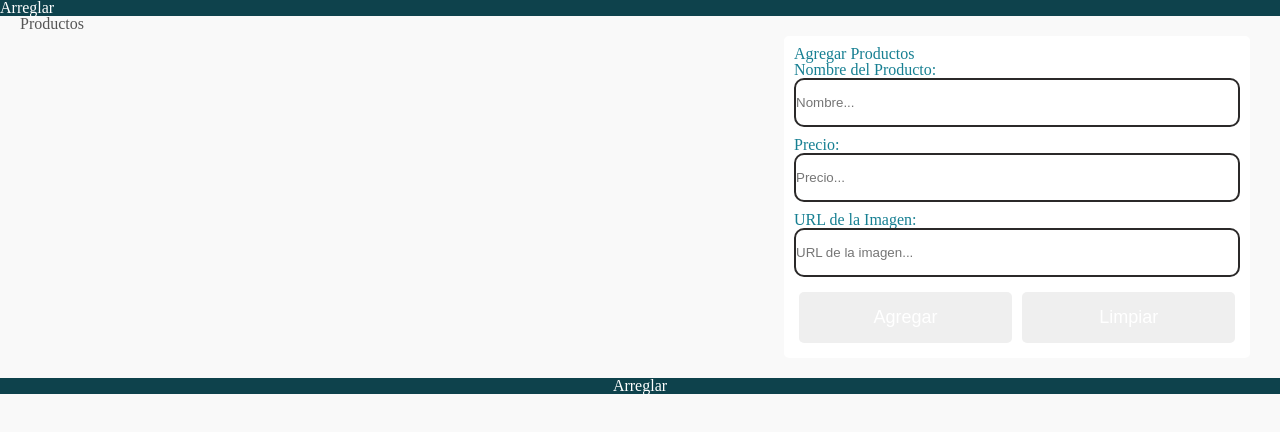
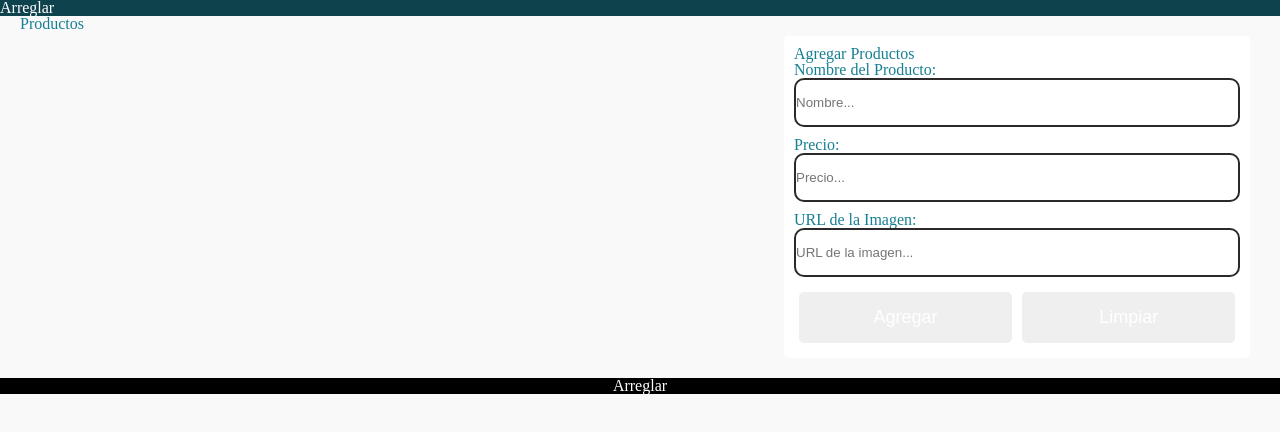
Before and after one commit to DmenT2602/Alura-Geek, a website: page index.html in a window 1280 px wide. Drawn offline with nearby package versions, Linux system fonts and the light colour scheme; files that its build step writes are made by us from their sources.

Commit message:
Add files via upload
Arreglo de formulario

```diff
--- a/styles/style.css
+++ b/styles/style.css
@@ -6,14 +6,26 @@
   --color-ceniza2: #2b2929;
   --color-verde: #167f92;
   --btn-hover:#898989;
+  --color-footer: #000;
 
+  --color-h2: #4a5859;
 }
+
+*{
+	margin: 0;
+	padding: 0;
+	list-style: none;
+	text-decoration: none;
+	border: none;
+	outline: none;
+}
+
 body {
   font-family: Arial, sans-serif;
   margin: 0;
   padding: 0;
   box-sizing: border-box;
-  color: #555;
+  color: #167f92;
   background-color: #f9f9f9;
 }
 
@@ -23,7 +35,6 @@ header {
   padding: 20px;
 }
 .logo {
-  padding-top: 15px;
   position: fixed;
   height: 40px;
 }
@@ -160,9 +171,14 @@ main {
   font-size: 18px;
 }
 
+.copyright {
+  background-color: var(--color-principal);
+  color: #fff;
+  text-align: center;
+}
 
 footer {
-  background: var(--color-principal);
+  background: var(--color-footer);
   color: #fff;
   padding: 20px;
   text-align: center;
@@ -191,6 +207,9 @@ footer {
   color: #fff;
   text-decoration: none;
 }
+
+
+
 @media screen and (max-width: 768px) {
   main {
     flex-direction: column;
```
